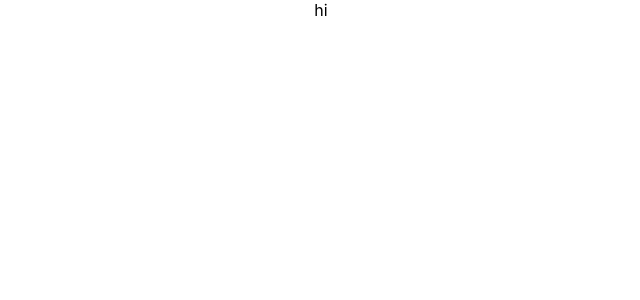
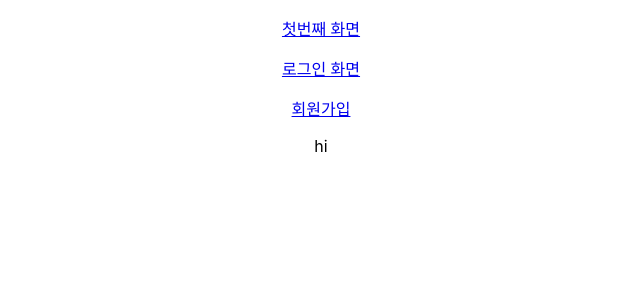
Before and after one commit to Vet-in-my-hand/Capstone, a React (Create React App) app: page / in a window 1280 px wide. Shown: the top 300 px of the page, without its empty margins (319-959 px from the left). Built offline with nearby package versions, Linux system fonts and the light colour scheme.

Commit message:
hanawanryo

```diff
--- a/src/App.js
+++ b/src/App.js
@@ -12,12 +12,13 @@ function App() {
     return (
         <div className="App">
             <BrowserRouter>
+            <Sidebar/>
                 <Routes>
 
                     <Route path="/" element={<MainCover/>}/>
                     <Route path="/login" element={<Login/>}/>
                     <Route path="/register" element={<Register/>}/>
-                    <Route path='/sidebar' element={<Sidebar/>}/>
+
 
                 </Routes>
             </BrowserRouter>
```
